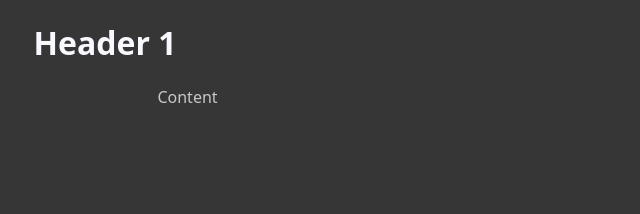
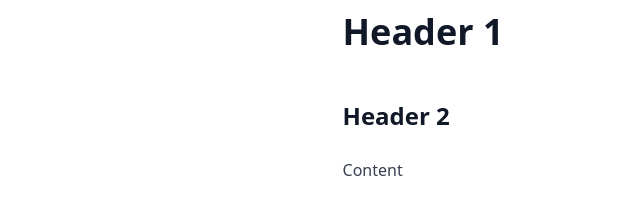
Before and after one commit to Zeglius/tmpl-parcel, a website: page src/index.html in a window 1280 px wide. Shown: the whole page, without its empty margins (0-640 px from the left). Drawn offline with nearby package versions, Linux system fonts and the light colour scheme; files that its build step writes are made by us from their sources.

Commit message:
Added tailwindcss

```diff
--- a/package.json
+++ b/package.json
@@ -7,6 +7,9 @@
     "build": "parcel build"
   },
   "devDependencies": {
-    "parcel": "^2.7.0"
+    "@tailwindcss/typography": "^0.5.7",
+    "parcel": "^2.7.0",
+    "postcss": "^8.4.18",
+    "tailwindcss": "^3.2.1"
   }
 }
--- a/src/index.html
+++ b/src/index.html
@@ -8,11 +8,12 @@
     <meta name="author" content="" />
     <!-- NOTE - Remove placeholder title -->
     <title>Title</title>
-    <link rel="stylesheet" href="~/src/styles/global.css" />
+    <link rel="stylesheet" href="~/src/styles/index.css" />
   </head>
   <body>
-    <h1>Header 1</h1>
-    <main>
+    <main class="prose mx-auto container">
+      <h1>Header 1</h1>
+      <h2>Header 2</h2>
       <p>Content</p>
     </main>
   </body>
--- a/src/styles/global.css
+++ /dev/null
@@ -1,31 +0,0 @@
-:root {
-  background-color: rgb(54, 54, 54);
-  color-scheme: dark;
-  color: rgb(201, 200, 200);
-  font-family: ui-sans-serif, system-ui, -apple-system, BlinkMacSystemFont,
-    Segoe UI, Roboto, Helvetica Neue, Arial, Noto Sans, sans-serif,
-    Apple Color Emoji, Segoe UI Emoji, Segoe UI Symbol, Noto Color Emoji;
-}
-
-/* Body */
-body {
-  padding-left: 2%;
-}
-
-/* Headers */
-h1,
-h2 {
-  color: ghostwhite;
-}
-
-/* Content */
-main {
-  padding-left: 10%;
-  padding-right: 10%;
-}
-@media screen and (max-width: 1024px) {
-  main {
-    padding-left: 2%;
-    padding-right: 2%;
-  }
-}
--- /dev/null
+++ b/src/styles/index.css
@@ -0,0 +1,15 @@
+@tailwind base;
+@tailwind components;
+@tailwind utilities;
+
+@layer base {
+  /* Body */
+  body {
+    @apply p-3;
+  }
+
+  /* Content */
+  main {
+    /* @apply pt-5; */
+  }
+}
--- /dev/null
+++ b/tailwind.config.js
@@ -0,0 +1,8 @@
+/** @type {import('tailwindcss').Config} */
+module.exports = {
+  content: ["./src/**/*.{html,js,ts,jsx,tsx}"],
+  theme: {
+    extend: {},
+  },
+  plugins: [require("@tailwindcss/typography")],
+};
```
Also changed, not shown: .postcssrc (added), README.md, 1 other file.
